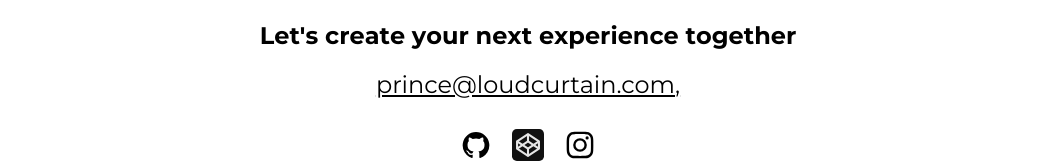
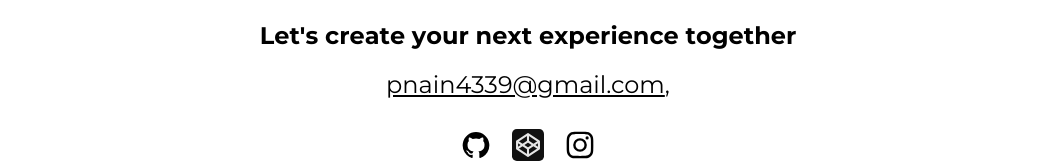
Before and after one commit to thenainboy/thenainboy, a Gatsby site: page / in a window 1280 px wide. Shown: the part 2639-2802 px from the top of the page, without its empty margins (112-1160 px from the left). Built offline with nearby package versions, Linux system fonts and the light colour scheme; Gatsby itself is replaced by a stand-in of ours.

Commit message:
Update mydata.js

```diff
--- a/src/mydata.js
+++ b/src/mydata.js
@@ -30,7 +30,7 @@ export default {
     "All our dreams can come true, if we have the courage to pursue them",
 
   //Contact Email
-  contactEmail: "prince@loudcurtain.com" ,
+  contactEmail: "pnain4339@gmail.com" ,
 
 
 
```
